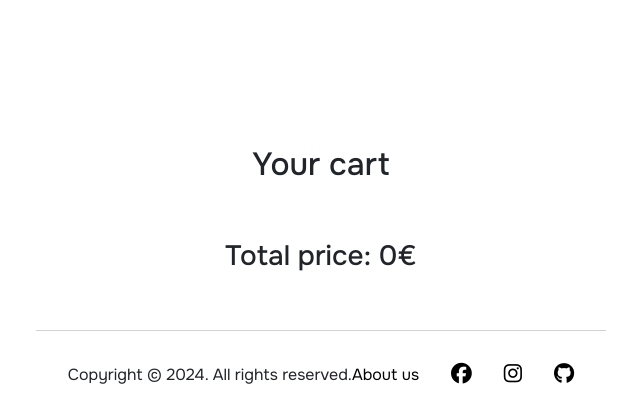
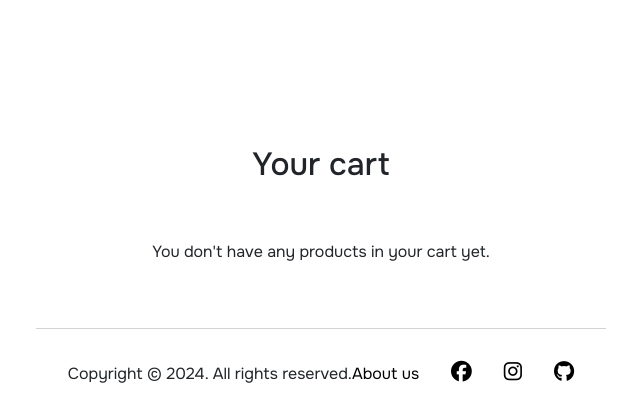
Before and after one commit to mgordilov/ecommerce, a Django app: page /cart/ in a window 1280 px wide. Shown: the part 498-918 px from the top of the page, without its empty margins (319-959 px from the left). After the commit the page ends 881 px from the top, so only its background shows below. Run offline with Django 5.2, Linux system fonts and the light colour scheme; the visitor is signed in with stand-in values (Sample User, id 1); data that the repository does not hold is empty; some libraries are stand-ins or nearby versions; grey boxes are pictures that could not be loaded.

Commit message:
adjusting style

```diff
--- a/ecommerce_app/templates/ecommerce_app/cart.html
+++ b/ecommerce_app/templates/ecommerce_app/cart.html
@@ -38,14 +38,16 @@
             {% endif %}
         </div>
         <br>
+        {% if request.user.userprofile.cart.all %}
             <div class="cartFooter">
                 <h3>Total price: {{ total_price }}&euro;</h3>
-            {% if request.user.userprofile.cart.all %}
                     <form action="{% url 'cart-checkout' %}" method="POST">
                         {% csrf_token %}
                         <button type="submit" class="btn btn-outline-primary">Checkout</button>
                     </form>
+            </div>
+        {% else %}
+            <p>You don't have any products in your cart yet.</p>
         {% endif %}
     </div>
-    </div>
 {% endblock %}
```
Lines whose indentation alone changed are shown as unchanged.
